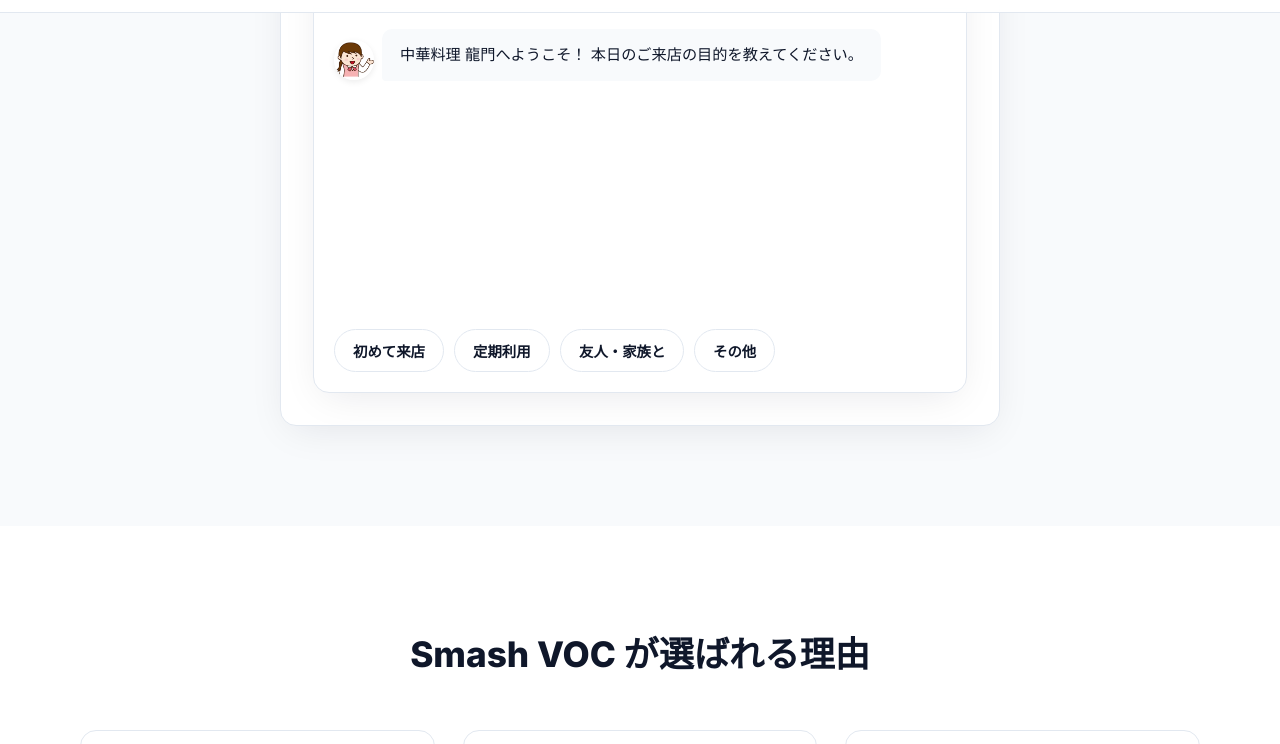
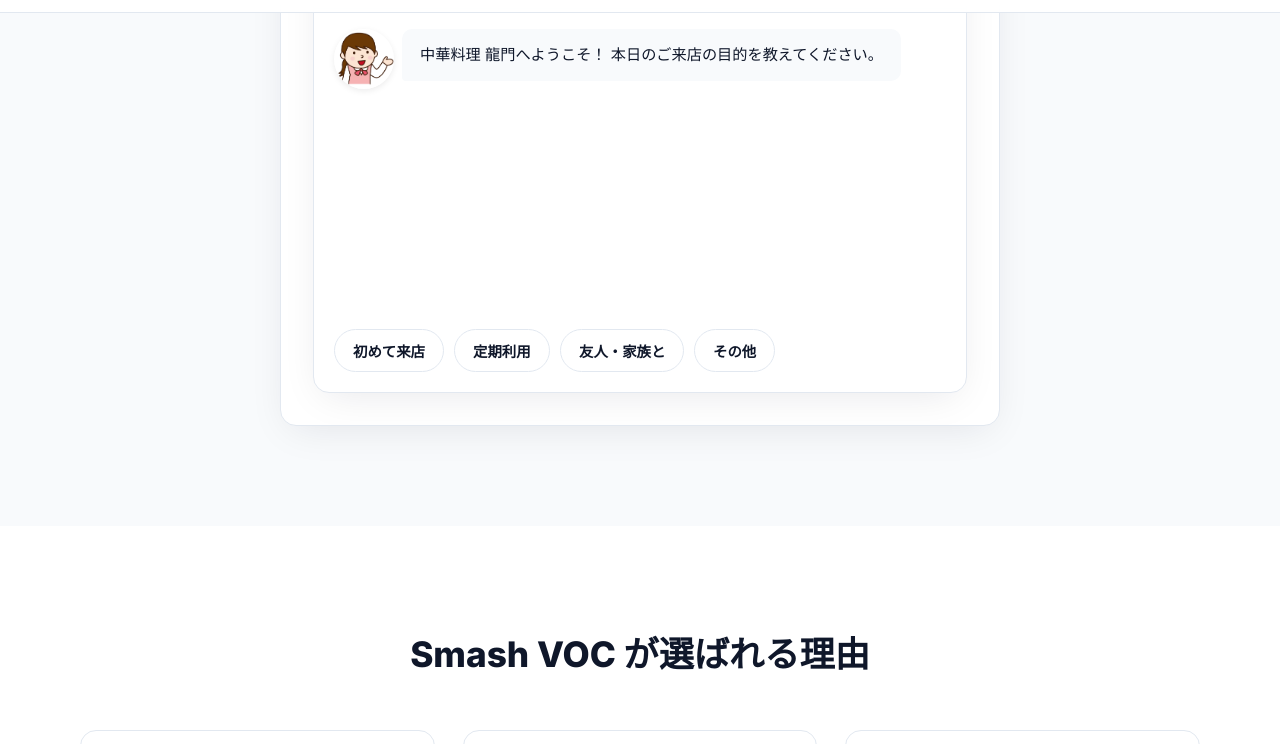
Before and after one commit to sano1049/smash_voc, a website: page index.html in a window 1280 px wide. Both pictures are taken after typing "https://example.com" into the empty fields and a click on the button "アンケートを生成". Shown: the part 1120-1864 px from the top of the page. Drawn offline with Linux system fonts and the light colour scheme; no server answers.

Commit message:
Revert feature icons and enlarge chat avatar by 50%

```diff
--- a/style.css
+++ b/style.css
@@ -374,8 +374,8 @@ h1 {
 }
 
 .avatar {
-  width: 40px;
-  height: 40px;
+  width: 60px;
+  height: 60px;
   border-radius: 50%;
   object-fit: cover;
   flex-shrink: 0;
@@ -493,7 +493,7 @@ h1 {
 }
 
 .feature-icon {
-  font-size: 2.7rem;
+  font-size: 1.8rem;
   margin-bottom: 14px;
 }
 
```
